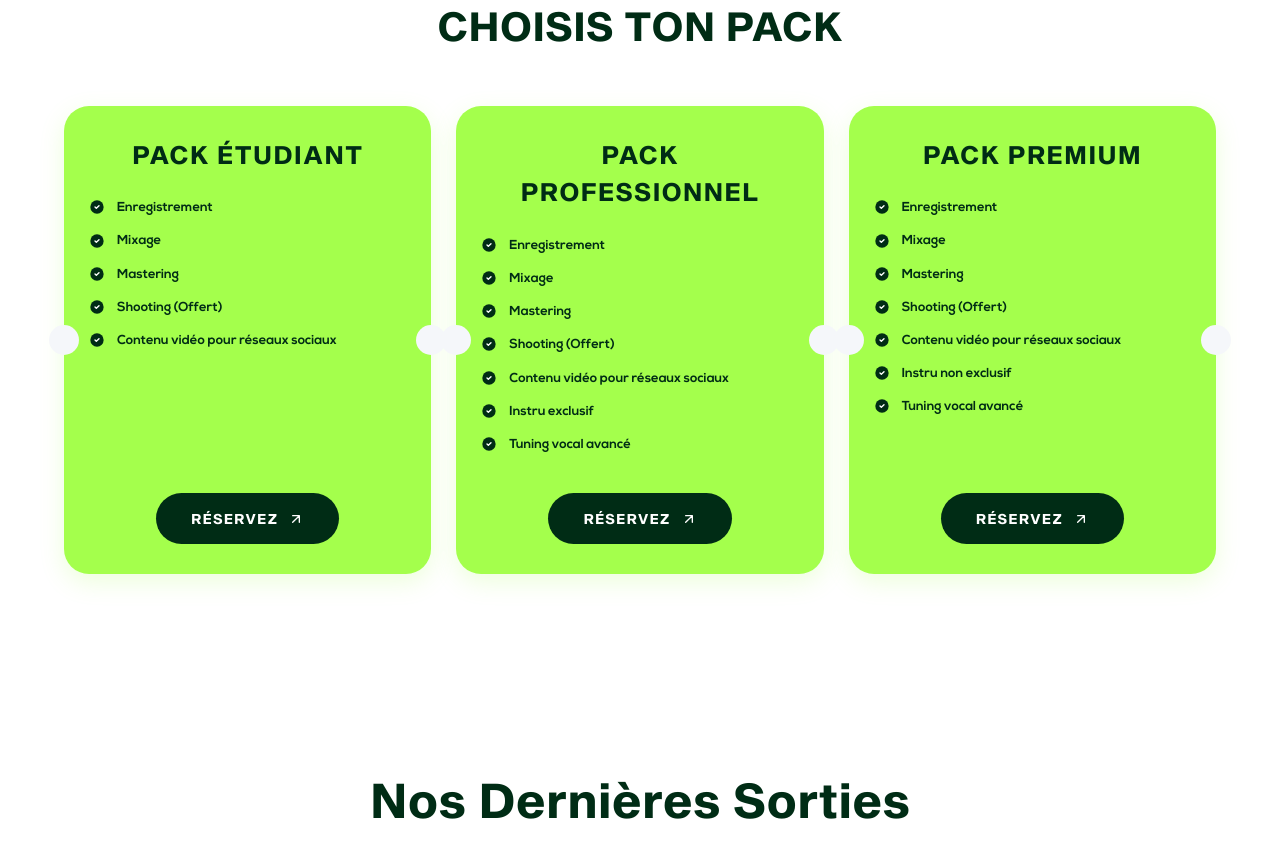
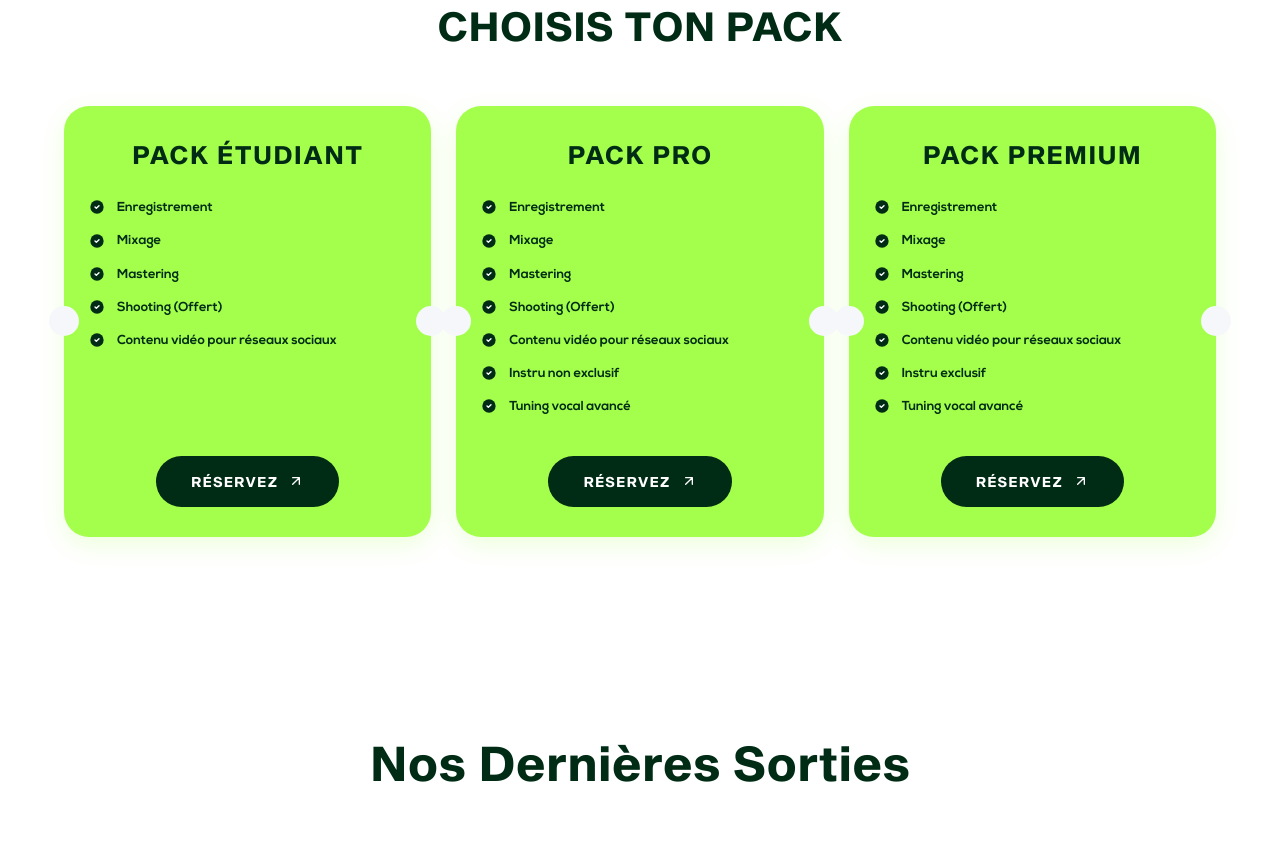
Before and after one commit to Mosugar/WARDD-V3, a Next.js app: page / in a window 1280 px wide. Shown: the part 2320-3178 px from the top of the page. Built offline with nearby package versions, Linux system fonts and the light colour scheme; grey boxes are pictures that could not be loaded.

Commit message:
modified packs

```diff
--- a/components/Package.jsx
+++ b/components/Package.jsx
@@ -69,14 +69,14 @@ const Package = () => {
     },
 
     {
-      pack: "PACK PROFESSIONNEL",
+      pack: "PACK Pro",
       features: [
         "Enregistrement",
         "Mixage",
         "Mastering",
         "Shooting (Offert)",
         "Contenu vidéo pour réseaux sociaux",
-        "Instru exclusif",
+        "Instru non exclusif",
         "Tuning vocal avancé"
       ]
     },
@@ -88,8 +88,9 @@ const Package = () => {
         "Mastering",
         "Shooting (Offert)",
         "Contenu vidéo pour réseaux sociaux",
-        "Instru non exclusif",
+        "Instru exclusif",
         "Tuning vocal avancé"
+
       ]
     }
   ];
```
